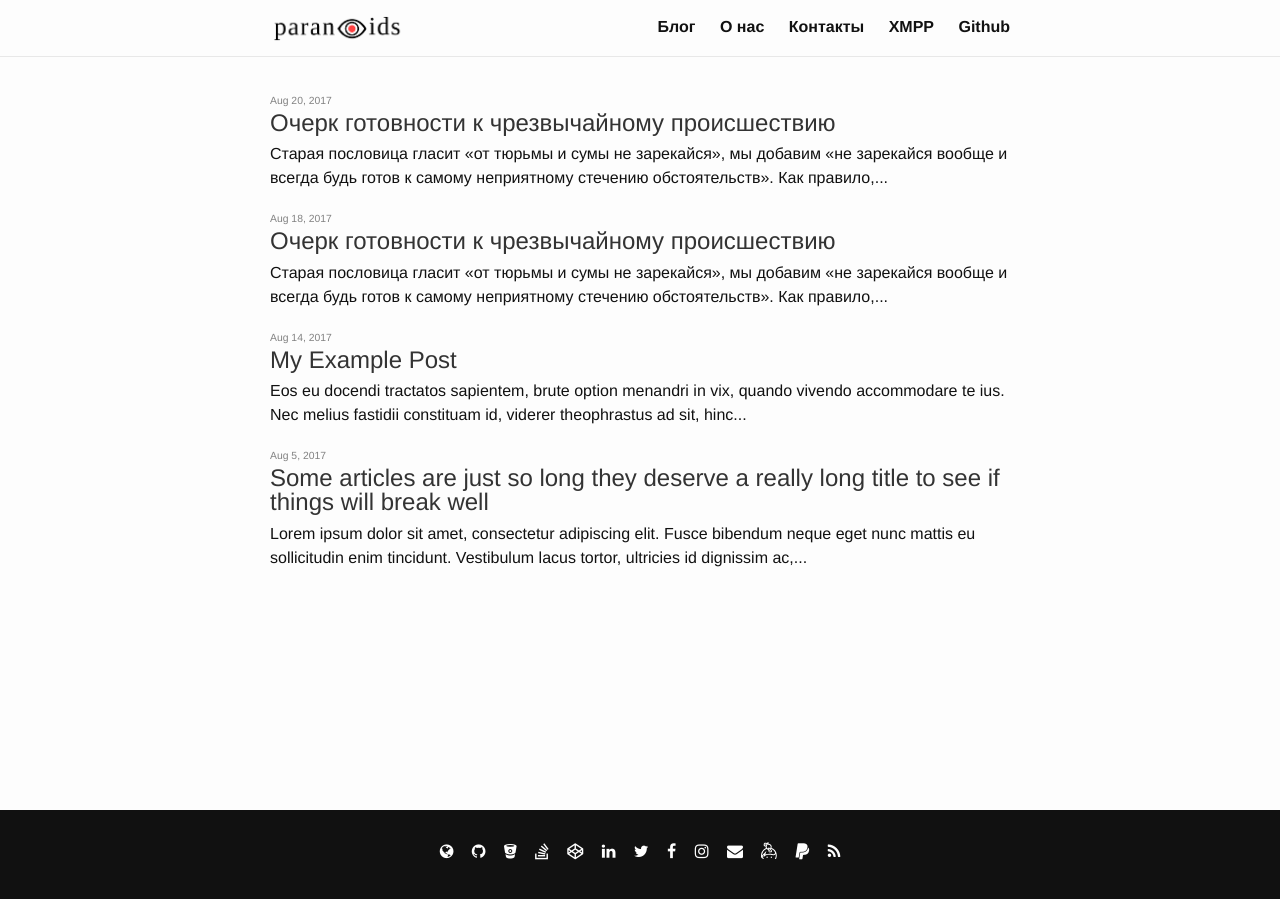
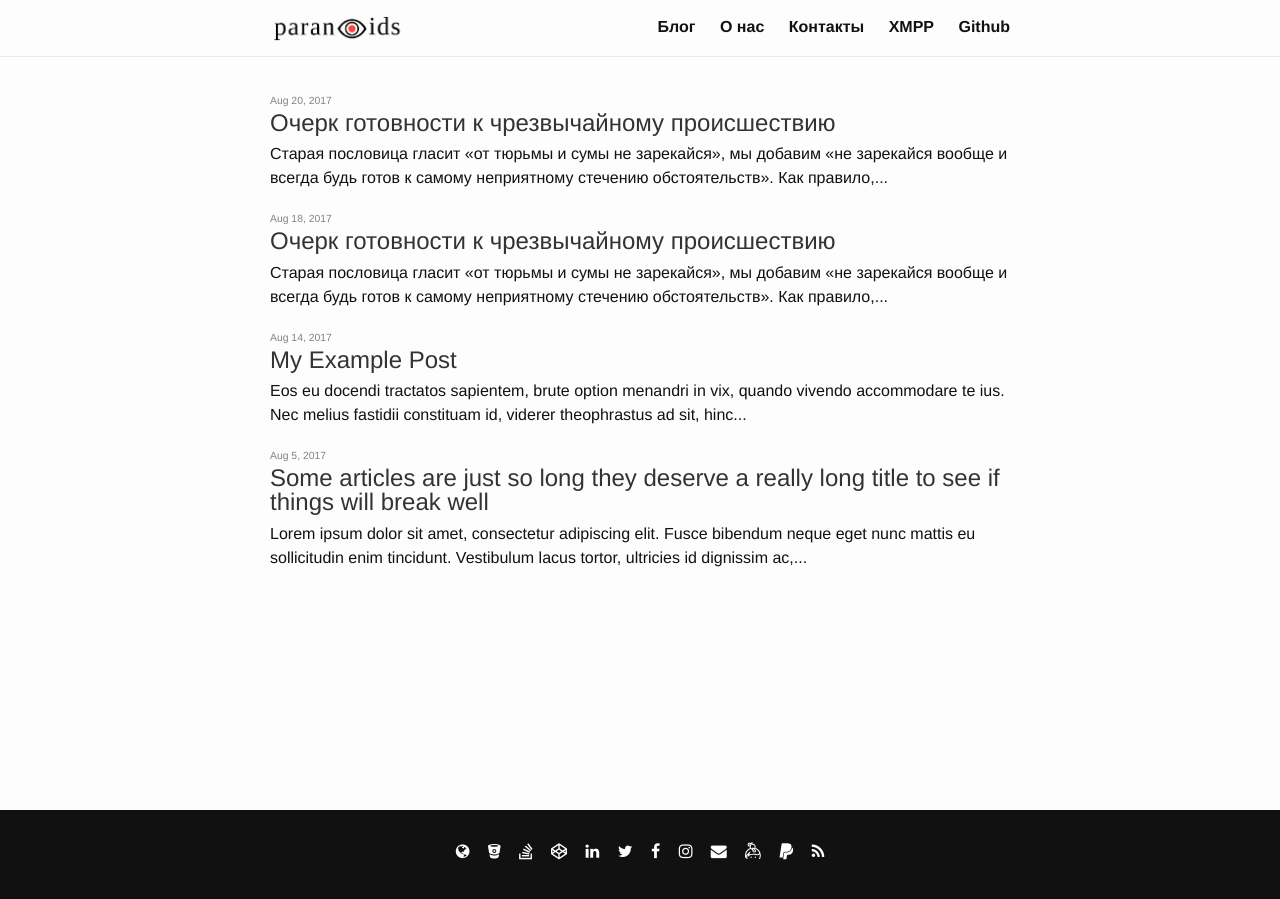
Before and after one commit to 2b7E1n6D0e5R7/2b7E1n6D0e5R7.github.io, a Jekyll site: the page built from index.html, in a window 1280 px wide. Built offline with Jekyll 4.4.1, drawn with Linux system fonts in a browser that asks for light colours; the list of posts is cut into pages by our own code.

Commit message:
Update _config.yml

```diff
--- a/_config.yml
+++ b/_config.yml
@@ -1,4 +1,4 @@
-title: Minimaless Demo
+title: Paranoids
 author: GitHub User
 email: your-email@domain.com
 description: >
@@ -7,12 +7,10 @@
   Google search results) and in your feed.xml site description.
 
 baseurl: "/" # the subpath of your site, e.g. /blog
-url: "http://www.brettgardiner.net/minimaless" # the base hostname & protocol for your site, e.g. http://example.com
-
-logo: '/img/logo.png'
+url: "http://paranoids.info/" # the base hostname & protocol for your site, e.g. http://example.com
 
 website: https://www.brettinternet.com
-github_username:  brettinternet
+telegram_username:  brettinternet
 bitbucket_username: brettinternet
 codepen_username: brettinternet
 linkedin_username: brettinternet
```
